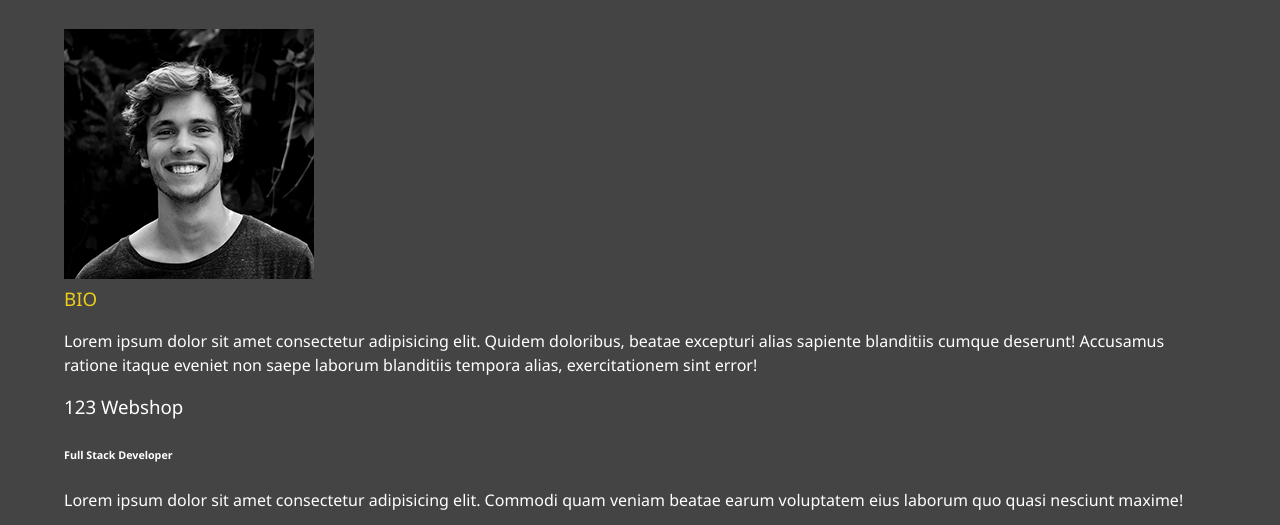
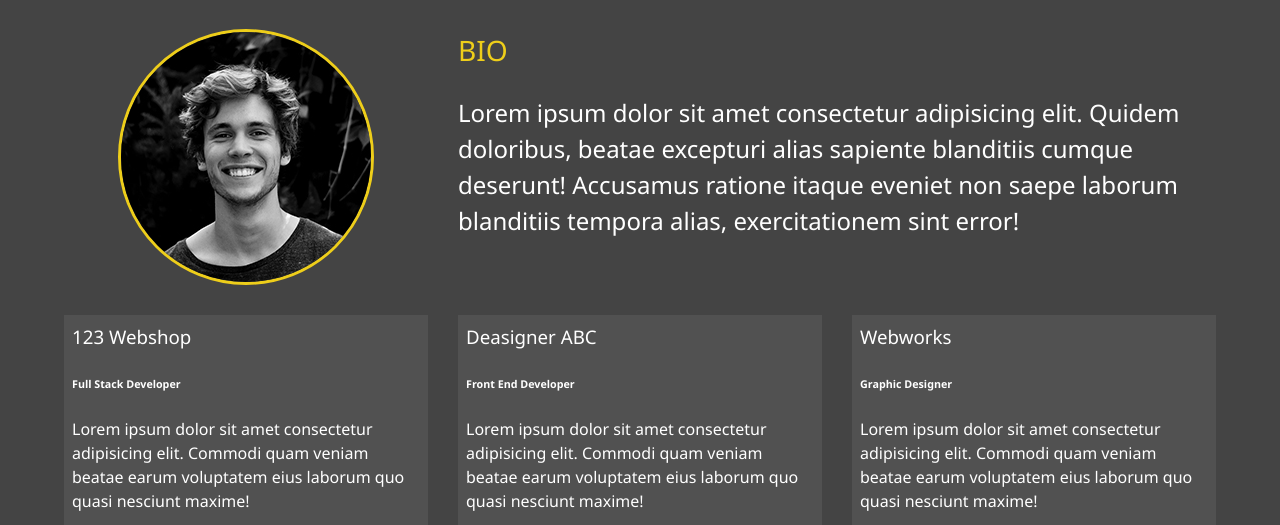
Before and after one commit to dfrancis01/myprofile, a website: page dist/about.html in a window 1280 px wide. Shown: the part 253-778 px from the top of the page. Drawn offline with Linux system fonts and the light colour scheme.

Commit message:
Added About Page

```diff
--- a/scss/_mobile.scss
+++ b/scss/_mobile.scss
@@ -44,12 +44,17 @@
 			width: 150px;
 			height: 150px;
 		}
-		// img {
-		// 	width: 150px;
-		// 	height: 150px;
-		// 	border-radius: 50%; //makes circle
-		// 	// border: solid 3px $secondary-color;
-		// }
+		img {
+			width: 150px;
+			height: 150px;
+			border-radius: 50%; //makes circle
+			// border: solid 3px $secondary-color;
+		}
+	}
+
+	.about-info {
+		grid-template-areas: 'bioimage' 'bio' 'job1' 'job2' 'job3';
+		grid-template-columns: 1fr;
 	}
 }
 //Smart Phones
--- a/scss/main.scss
+++ b/scss/main.scss
@@ -1,7 +1,6 @@
 @import 'variables.scss';
 @import 'config';
 @import 'menu';
-@import 'mobile';
 
 * {
 	box-sizing: border-box;
@@ -49,7 +48,8 @@ header {
 }
 main {
 	padding: 4rem;
-	height: 100%;
+	// height: 100%; //Old
+	min-height: calc(100vh - 60px); //Sticky footer code 60px hight of the footer
 	.icons {
 		margin-top: 1rem;
 		a {
@@ -67,3 +67,42 @@ main {
 		}
 	}
 }
+
+.about-info {
+	display: grid;
+	grid-gap: 30px;
+	grid-template-areas: "bioimage bio bio" "job1 job2 job3";
+	grid-template-columns: repeat(3, 1fr);
+	.bio-image {
+		grid-area: bioimage;
+		margin: auto;
+		border-radius: 50%;
+		border: $secondary-color 3px solid;
+	}
+	.bio {
+		grid-area: bio;
+		font-size: 1.5rem;
+	}
+	.job-1 {
+		grid-area: job1;
+	}
+	.job-2 {
+		grid-area: job2;
+	}
+	.job-3 {
+		grid-area: job3;
+	}
+	.job {
+		background: lighten($color: $primary-color, $amount: 5);
+		padding: 0.5rem;
+		border-bottom: $secondary-color 5px solid;
+	}
+}
+#main-footer {
+	text-align: center;
+	padding: 1rem;
+	background: darken($color: $primary-color, $amount: 10);
+}
+
+//So that media Queries run after css
+@import 'mobile';
```
Also changed, not shown: dist/css/main.css.
